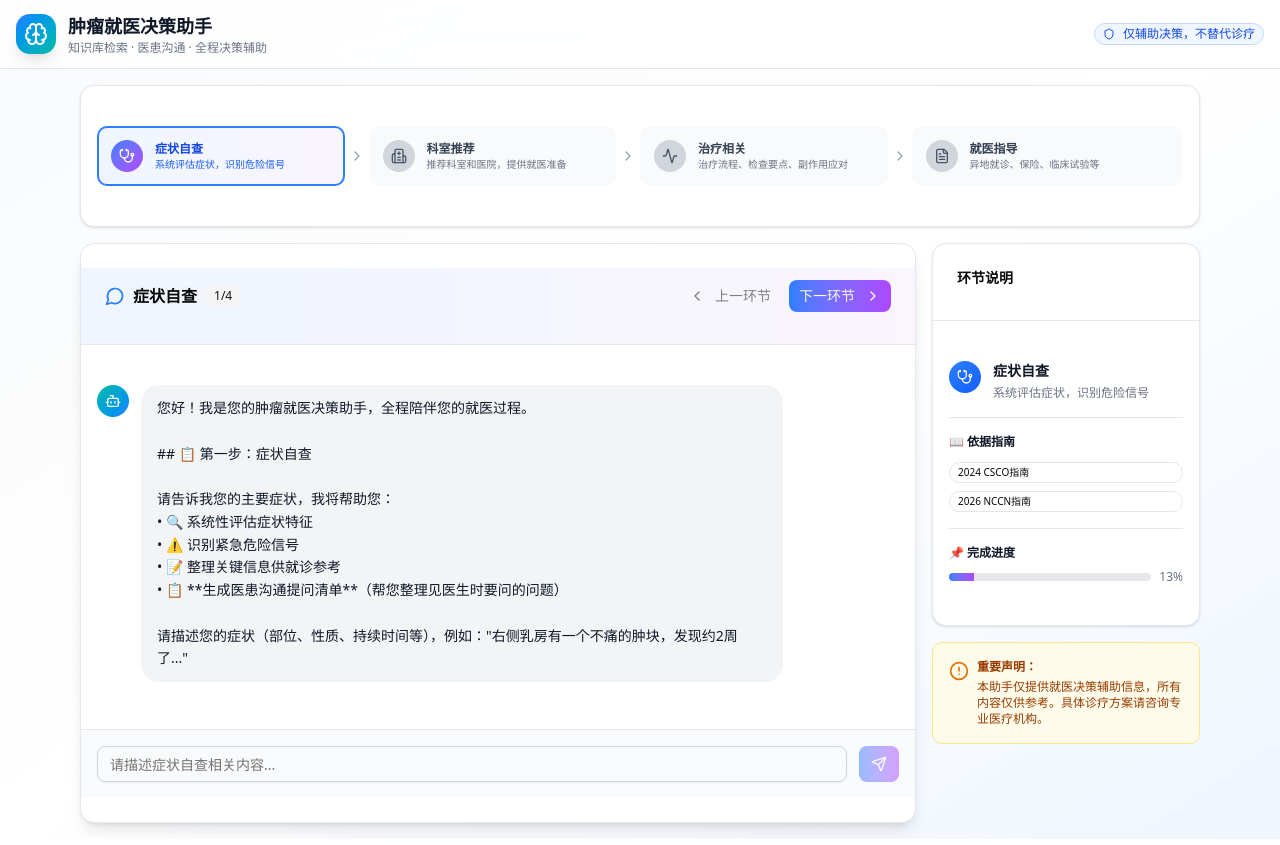
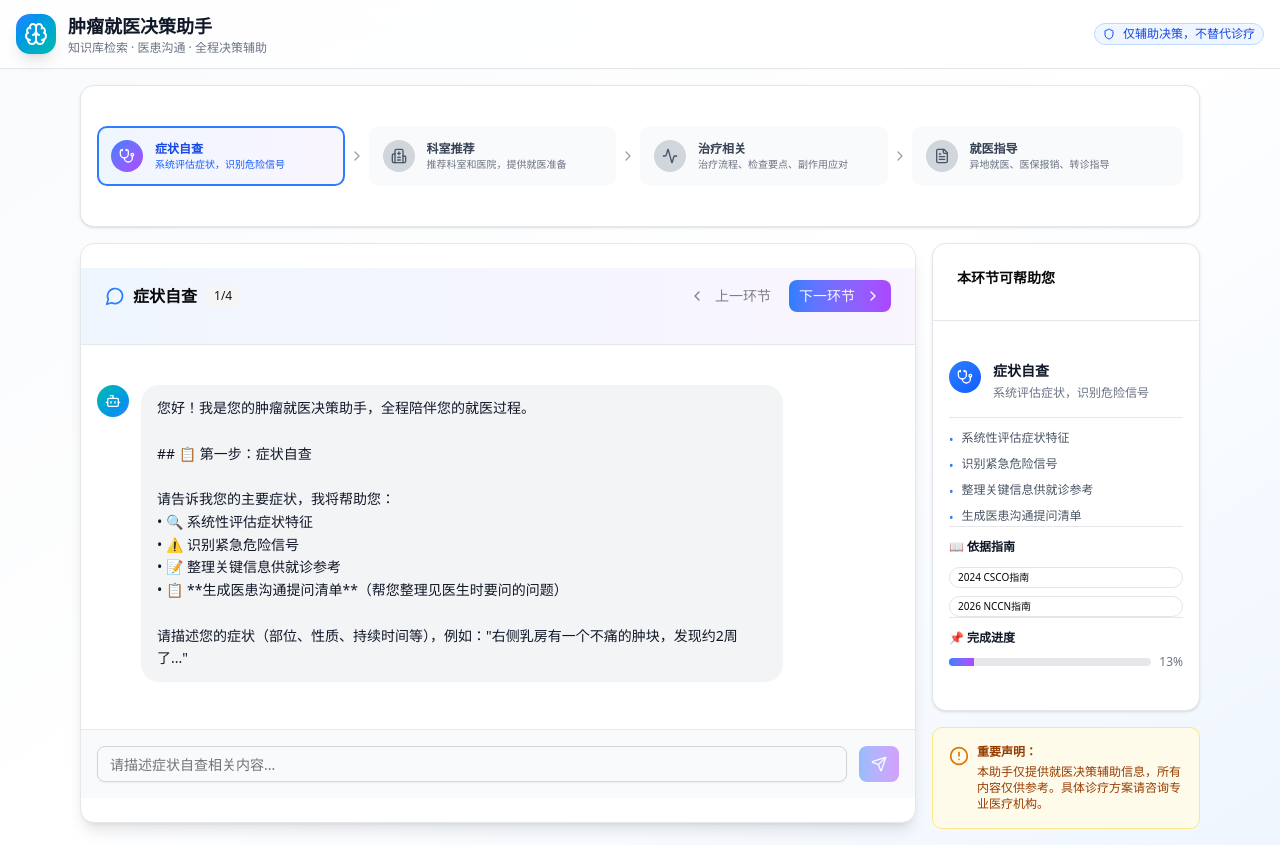
Before and after one commit to elsazhang181/tumor-decision-assistant, a Next.js app: page / in a window 1280 px wide. Built offline with nearby package versions, Linux system fonts and the light colour scheme.

Commit message:
refactor: 简化欢迎消息，优化环节说明功能列表

```diff
--- a/src/app/page.tsx
+++ b/src/app/page.tsx
@@ -40,34 +40,39 @@ const STAGES: Array<{
   description: string;
   icon: React.ComponentType<{ className?: string }>;
   color: string;
+  features: string[];
 }> = [
   {
     id: 'symptom',
     title: '症状自查',
     description: '系统评估症状，识别危险信号',
     icon: Stethoscope,
-    color: 'from-blue-500 to-blue-600'
+    color: 'from-blue-500 to-blue-600',
+    features: ['系统性评估症状特征', '识别紧急危险信号', '整理关键信息供就诊参考', '生成医患沟通提问清单']
   },
   {
     id: 'department',
     title: '科室推荐',
     description: '推荐科室和医院，提供就医准备',
     icon: Hospital,
-    color: 'from-purple-500 to-purple-600'
+    color: 'from-purple-500 to-purple-600',
+    features: ['匹配合适的就诊科室', '推荐权威医院', '列出就诊准备清单', '生成医患沟通提问清单']
   },
   {
     id: 'treatment',
     title: '治疗相关',
     description: '治疗流程、检查要点、副作用应对',
     icon: Activity,
-    color: 'from-orange-500 to-orange-600'
+    color: 'from-orange-500 to-orange-600',
+    features: ['术前检查清单和数据解读', '标准治疗顺序', '化疗副作用应对', '生成医患沟通提问清单']
   },
   {
     id: 'guidance',
     title: '就医指导',
-    description: '异地就诊、保险、临床试验等',
+    description: '异地就医、医保报销、转诊指导',
     icon: FileText,
-    color: 'from-green-500 to-green-600'
+    color: 'from-green-500 to-green-600',
+    features: ['异地就医流程指导', '医保报销政策', '转诊须知和材料准备', '生成综合就医提问清单']
   }
 ];
 
@@ -217,30 +222,9 @@ function extractConclusion(answer: string): string {
   return firstPart.replace(/\n/g, ' ').trim();
 }
 
-// ============== 生成环节欢迎消息（包含上下文） ==============
-function generateWelcomeWithContext(context: Partial<ConversationContext>, targetStage: Stage): string {
-  const baseWelcome = WELCOME_MESSAGES[targetStage];
-
-  // 构建简短的上下文提示
-  const contextParts: string[] = [];
-
-  if (context?.previousStages?.symptom && context.previousStages.symptom.length > 5) {
-    contextParts.push(`您之前提到：${context.previousStages.symptom.substring(0, 50)}`);
-  }
-  if (context?.previousStages?.department && context.previousStages.department.length > 5) {
-    contextParts.push(`科室匹配：${context.previousStages.department.substring(0, 50)}`);
-  }
-  if (context?.previousStages?.treatment && context.previousStages.treatment.length > 5) {
-    contextParts.push(`治疗相关：${context.previousStages.treatment.substring(0, 50)}`);
-  }
-
-  if (contextParts.length === 0) {
-    return baseWelcome;
-  }
-
-  // 简洁格式
-  const contextHeader = contextParts.join('\n') + '\n\n---\n\n';
-  return contextHeader + baseWelcome;
+// ============== 生成环节欢迎消息 ==============
+function generateWelcomeMessage(targetStage: Stage): string {
+  return WELCOME_MESSAGES[targetStage];
 }
 
 export default function Home() {
@@ -294,10 +278,7 @@ export default function Home() {
       setMessages(history);
     } else {
       // 无历史消息，显示欢迎消息
-      const welcomeMsg = generateWelcomeWithContext(
-        { previousStages: stageConclusions },
-        currentStage
-      );
+      const welcomeMsg = generateWelcomeMessage(currentStage);
       setMessages([{
         id: 'welcome',
         role: 'assistant',
@@ -679,7 +660,7 @@ export default function Home() {
           <div className="lg:col-span-1">
             <Card className="border-gray-200 dark:border-gray-700 bg-white dark:bg-slate-800">
               <CardHeader className="border-b border-gray-200 dark:border-gray-700">
-                <CardTitle className="text-sm font-semibold">环节说明</CardTitle>
+                <CardTitle className="text-sm font-semibold">本环节可帮助您</CardTitle>
               </CardHeader>
               <CardContent className="p-4">
                 <div className="space-y-4">
@@ -701,7 +682,19 @@ export default function Home() {
                     )}
                   </div>
 
-                  <div className="pt-4 border-t border-gray-200 dark:border-gray-700">
+                  <div className="pt-3 border-t border-gray-200 dark:border-gray-700">
+                    <ul className="space-y-2">
+                      {currentStageInfo?.features.map((feature, idx) => (
+                        <li key={idx} className="flex items-start gap-2 text-xs text-gray-600 dark:text-gray-300">
+                          <span className="text-blue-500 mt-0.5">•</span>
+                          <span>{feature}</span>
+                        </li>
+                      ))}
+                    </ul>
+                  </div>
+                </div>
+
+                <div className="pt-3 border-t border-gray-200 dark:border-gray-700">
                   <h4 className="text-xs font-semibold text-gray-900 dark:text-white mb-2">
                     📖 依据指南
                   </h4>
@@ -715,7 +708,7 @@ export default function Home() {
                   </div>
                 </div>
 
-                  <div className="pt-4 border-t border-gray-200 dark:border-gray-700">
+                <div className="pt-3 border-t border-gray-200 dark:border-gray-700">
                   <h4 className="text-xs font-semibold text-gray-900 dark:text-white mb-2">
                     📌 完成进度
                   </h4>
@@ -729,7 +722,6 @@ export default function Home() {
                     <span className="text-xs text-gray-500 dark:text-gray-400">
                       {Math.round(((completedStages.length + (completedStages.includes(currentStage) ? 0 : 0.5)) / STAGES.length) * 100)}%
                     </span>
-                    </div>
                   </div>
                 </div>
               </CardContent>
```
Lines whose indentation alone changed are shown as unchanged.
